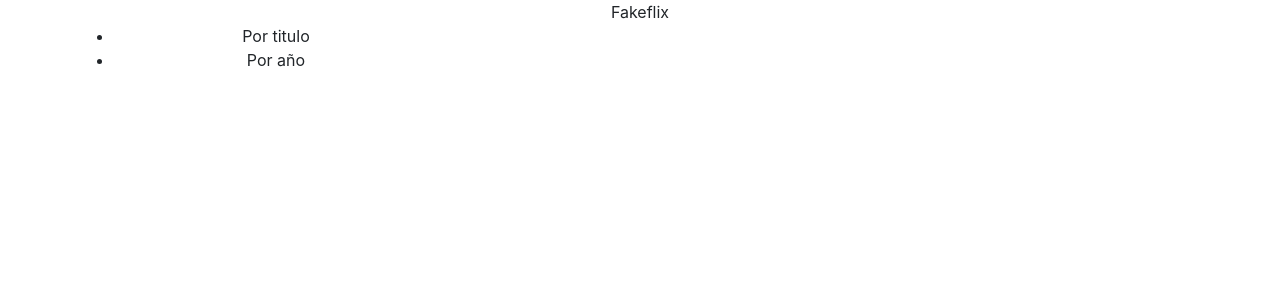
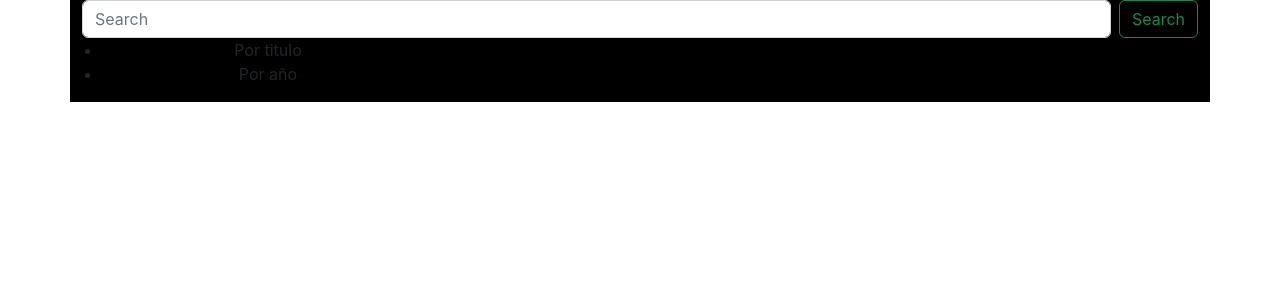
Before and after one commit to Charlygaf/Fakeflix, a React (Create React App) app in the folder fake-flix/: page / in a window 1280 px wide. Shown: the top 300 px of the page. Built offline with nearby package versions, Linux system fonts and the light colour scheme; no server answers.

Commit message:
searchbar

```diff
--- a/fake-flix/src/components/SearchHeader.jsx
+++ b/fake-flix/src/components/SearchHeader.jsx
@@ -1,7 +1,29 @@
 import React from "react";
+import {
+  Dropdown,
+  Container,
+  Row,
+  Col,
+  Navbar,
+  Form,
+  FormControl,
+  Button,
+} from "react-bootstrap";
 
 function SearchHeader() {
-  return <div>Fakeflix</div>;
+  return (
+    <Container className="">
+      <Form className="d-flex">
+        <FormControl
+          type="search"
+          placeholder="Search"
+          className="me-2"
+          aria-label="Search"
+        />
+        <Button variant="outline-success">Search</Button>
+      </Form>
+    </Container>
+  );
 }
 
 export default SearchHeader;
--- a/fake-flix/src/pages/Home.jsx
+++ b/fake-flix/src/pages/Home.jsx
@@ -2,6 +2,7 @@ import React from "react";
 import { useState } from "react";
 import { useEffect } from "react";
 import FetchTmdb from "../FetchTmdb";
+import { Container, Navbar, Form, Class, Row } from "react-bootstrap";
 import Filter from "../components/Filter";
 import SearchHeader from "../components/SearchHeader";
 
@@ -23,7 +24,10 @@ export default function Home() {
   }, []);
 
   return (
-    <div className="container">
+    <Container
+      className="container-fluid p-0 bg-black
+    "
+    >
       <SearchHeader />
       <div className="row">
         <div className="col-lg-4">
@@ -31,6 +35,6 @@ export default function Home() {
         </div>
         <div className="col-lg-8"></div>
       </div>
-    </div>
+    </Container>
   );
 }
```
Also changed, not shown: fake-flix/src/components/css/SearchHeader.css (added).
